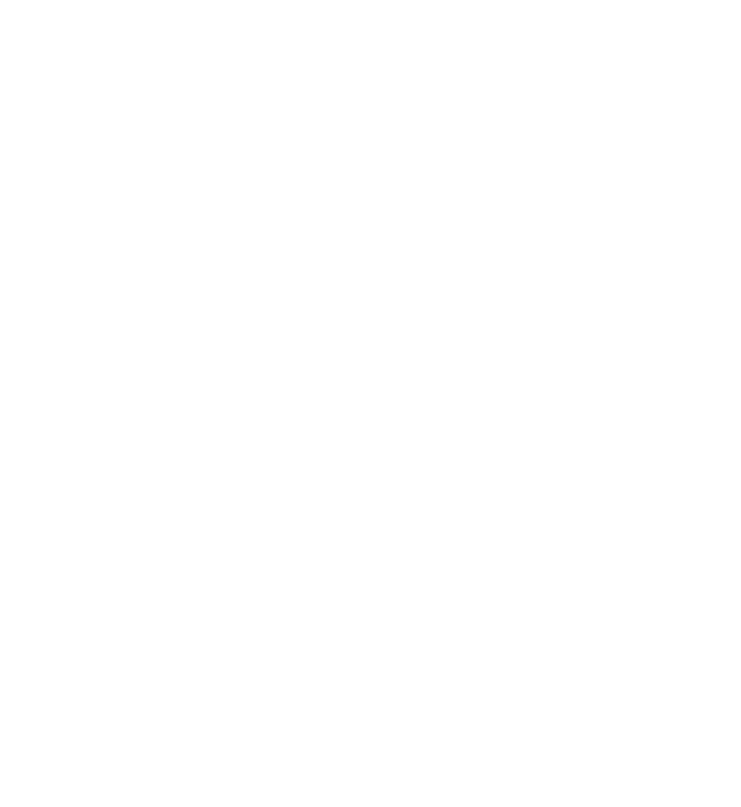
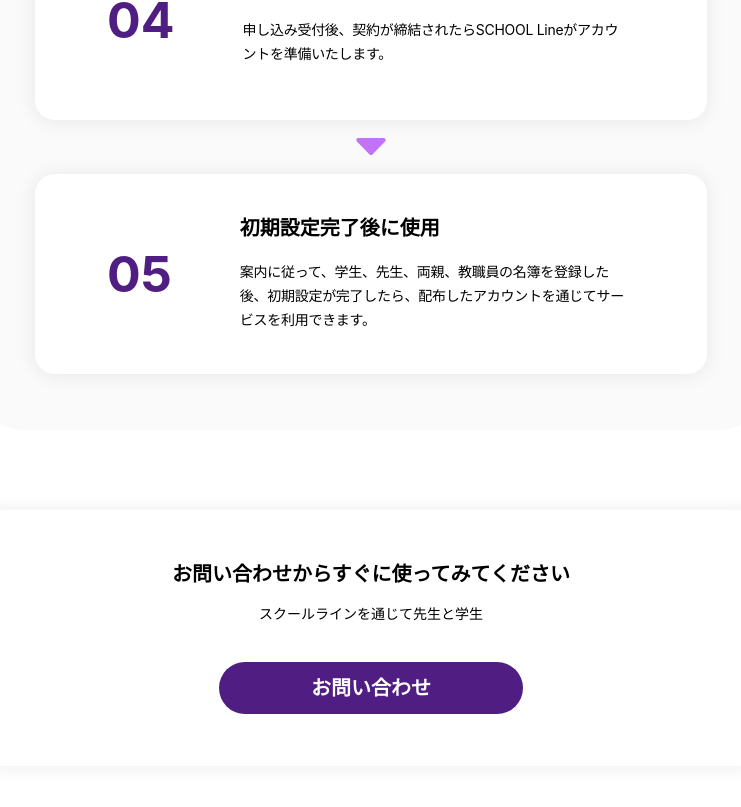
Before and after one commit to eunjin0212/schoolLine, a React (Vite) app: page /business in a window 1280 px wide. Shown: the part 1653-2460 px from the top of the page, without its empty margins (269-1010 px from the left). Before the commit the page ends 956 px from the top, so only its background shows below. Built offline with nearby package versions, Linux system fonts and the light colour scheme; a web font is replaced by a local one.

Commit message:
Add business page

```diff
--- /dev/null
+++ b/src/assets/ProgressArrow.tsx
@@ -0,0 +1,17 @@
+export const ProgressArrow_375 = ({ ...props }) => (
+  <svg {...props} width="13" height="9" viewBox="0 0 13 9" fill="none" xmlns="http://www.w3.org/2000/svg">
+    <path d="M5.5714 7.79371C6.0405 8.4031 6.9595 8.4031 7.4286 7.79371L11.9758 1.88671C12.569 1.11612 12.0197 0 11.0472 0H1.95279C0.98032 0 0.430989 1.11612 1.02419 1.88671L5.5714 7.79371Z" fill="#C172F5" />
+  </svg>
+)
+
+export const ProgressArrow_640 = ({ ...props }) => (
+  <svg {...props} width="24" height="17" viewBox="0 0 24 17" fill="none" xmlns="http://www.w3.org/2000/svg">
+    <path d="M10.3782 15.7528C11.1765 16.8589 12.8235 16.8589 13.6218 15.7528L22.7023 3.17041C23.6569 1.84768 22.7118 0 21.0806 0H2.91943C1.28822 0 0.343069 1.84768 1.29767 3.17041L10.3782 15.7528Z" fill="#C172F5" />
+  </svg>
+)
+
+export const ProgressArrow_1008 = ({ ...props }) => (
+  <svg {...props} width="30" height="18" viewBox="0 0 30 18" fill="none" xmlns="http://www.w3.org/2000/svg">
+    <path d="M13.5588 16.5023C14.3456 17.32 15.6544 17.32 16.4412 16.5023L29.0616 3.38675C30.2842 2.11615 29.3838 0 27.6205 0H2.37955C0.616228 0 -0.284249 2.11614 0.938393 3.38675L13.5588 16.5023Z" fill="#C172F5" />
+  </svg>
+)
--- /dev/null
+++ b/src/components/ContactCard.tsx
@@ -0,0 +1,39 @@
+interface ContactCardProps {
+  title: string;
+  description: string;
+  button: string;
+}
+
+const ContactCard = ({ title, description, button }: ContactCardProps) => {
+  return (
+    <div className={`
+      shadow-[0px_1px_11px_0px_#00000014] rounded-xl mt-12 px-10 py-[30px]
+      md:shadow-[0px_1px_20px_0px_#00000014] md:rounded-[20px] md:mt-[51px] lg:mt-[80px] md:px-[102px] md:py-[52px]
+      flex flex-col items-center justify-center
+    `}>
+      <strong className={`
+        text-sm leading-4
+        md:text-xl md:leading-6
+        font-semibold text-center
+      `}>
+        {title}
+      </strong>
+      <p className={`
+        text-xs leading-[14px] mt-2
+        md:text-sm md:leading-4 md:mt-5
+        text-center
+      `}>
+        {description}
+      </p>
+      <a className={`
+        mt-7 w-[178px] py-2 rounded-[30px] text-xs leading-[14px]
+        md:mt-[23px] md:w-[304px] md:py-[14px] md:rounded-[52px] md:text-xl md:leading-6
+        lg:mt-10
+        inline-flex justify-center font-bold text-white bg-purple-01
+      `}>
+        {button}
+      </a>
+    </div>
+  )
+}
+export default ContactCard
--- /dev/null
+++ b/src/components/ProcessCard.tsx
@@ -0,0 +1,41 @@
+interface ProcessCardProps {
+  idx: number;
+  title: string;
+  description: string;
+}
+
+const ProcessCard = ({ idx, title, description }: ProcessCardProps) => {
+  const step = idx < 10 ? `0${idx + 1}` : idx + 1
+  return (<div className={`
+    h-32 rounded-xl shadow-[0px_1px_12px_0px_#00000014] gap-7 pl-7 pr-[17px]
+    md:h-[200px] md:rounded-[20px] md:shadow-[0px_1px_20px_0px_#00000014] md:gap-[34px] md:pl-[53px] md:pr-[60px]
+    lg:h-[180x] lg:gap-[68px] lg:pl-[72px] lg:pr-[80px]
+    xl:justify-start
+    w-full flex justify-center items-center bg-white
+  `}>
+    <strong className={`
+      text-[28px] leading-[34px]
+      md:text-[50px] md:leading-[60px]
+      text-purple-01
+    `}>{step}</strong>
+    <ul>
+      <li className={`
+        text-xs leading-[14px] mb-[10px]
+        md:text-xl md:leading-6 md:mb-5
+        font-bold
+      `}
+        dangerouslySetInnerHTML={{ __html: title }}
+      >
+      </li>
+      <li className={`
+        text-[10px] leading-[14px] -tracking-[0.03em]
+        md:text-sm md:leading-6 md:-tracking-[0.02em]
+      `}
+        dangerouslySetInnerHTML={{ __html: description }}
+      >
+      </li>
+    </ul>
+  </div>)
+}
+
+export default ProcessCard
--- a/src/pages/Business.tsx
+++ b/src/pages/Business.tsx
@@ -1,7 +1,33 @@
+import { ProgressArrow_1008, ProgressArrow_375, ProgressArrow_640 } from '../assets/ProgressArrow'
+import ContactCard from '../components/ContactCard'
 import PageHeaderSection from '../components/PageHeaderSection'
+import ProcessCard from '../components/ProcessCard'
 
 const Business = () => {
+  const processes = [
+    {
+      title: 'お問い合わせページから<br class="block md:hidden" />フォー<br class="hidden md:block lg:hidden" />ムを作成',
+      description: 'お問い合わせページでフォームにご記入の上、ご提出いただければ担当者から速やかにご連絡いたします。',
+    },
+    {
+      title: '担当者の連絡',
+      description: 'フォームにご記入いただいたお電話、またはメールでSCHOOL Lineをご説明いたします。<br class="hidden xl:block" /> お問い合わせにご記入いただいた内容とご不明な点など、どれでもお知らせします。',
+    },
+    {
+      title: 'サービス利用申請',
+      description: '相談を通じてすぐにサービスの使用をご希望の場合は、担当者が受付いたします。<br class="hidden xl:block" />作成していただいたフォームに基づいて、新しい情報の入力が必要になる場合があります。',
+    },
+    {
+      title: 'アカウント作成',
+      description: '申し込み受付後、契約が締結されたらSCHOOL Lineがアカウントを準備いたします。',
+    },
+    {
+      title: '初期設定完了後に使用',
+      description: '案内に従って、学生、先生、両親、教職員の名簿を登録した後、初期設定が完了したら、配布<br class="hidden xl:block" />したアカウントを通じてサービスを利用できます。',
+    },
+  ]
   return (
+    <main>
       <PageHeaderSection title='導入の流れ'>
         <>
           <h2 className={`
@@ -23,6 +49,39 @@
           </p>
         </>
       </PageHeaderSection>
+      <section className='mt-12 md:mt-[99px]'>
+        <div className={`
+          w-[343px] p-6 bg-gray-01 rounded-3xl gap-2
+          md:w-[584px] md:px-[42px] md:py-14 md:rounded-[44px]
+          lg:w-[784px] lg:p-14 lg:gap-[18px]
+          xl:w-[1360px] xl:p-[82px]
+          mx-auto flex flex-col items-center
+        `}>
+          {processes.map((process, idx) =>
+            <>
+              <ProcessCard idx={idx} {...process} />
+              {
+                idx < processes.length - 1 &&
+                <>
+                  <ProgressArrow_375 className='block md:hidden' />
+                  <ProgressArrow_640 className='hidden md:block lg:hidden' />
+                  <ProgressArrow_1008 className='hidden lg:block' />
+                </>
+              }
+            </>
+          )}
+        </div>
+      </section>
+      <section className='pb-12 md:pb-[100px] lg:pb-[200px]'>
+        <div className='w-[343px] md:w-[584px] lg:w-[784px] xl:w-[1360px] mx-auto'>
+          <ContactCard
+            title='お問い合わせからすぐに使ってみてください'
+            description='スクールラインを通じて先生と学生'
+            button='お問い合わせ'
+          />
+        </div>
+      </section>
+    </main>
   )
 }
 
```
Lines whose indentation alone changed are shown as unchanged.
